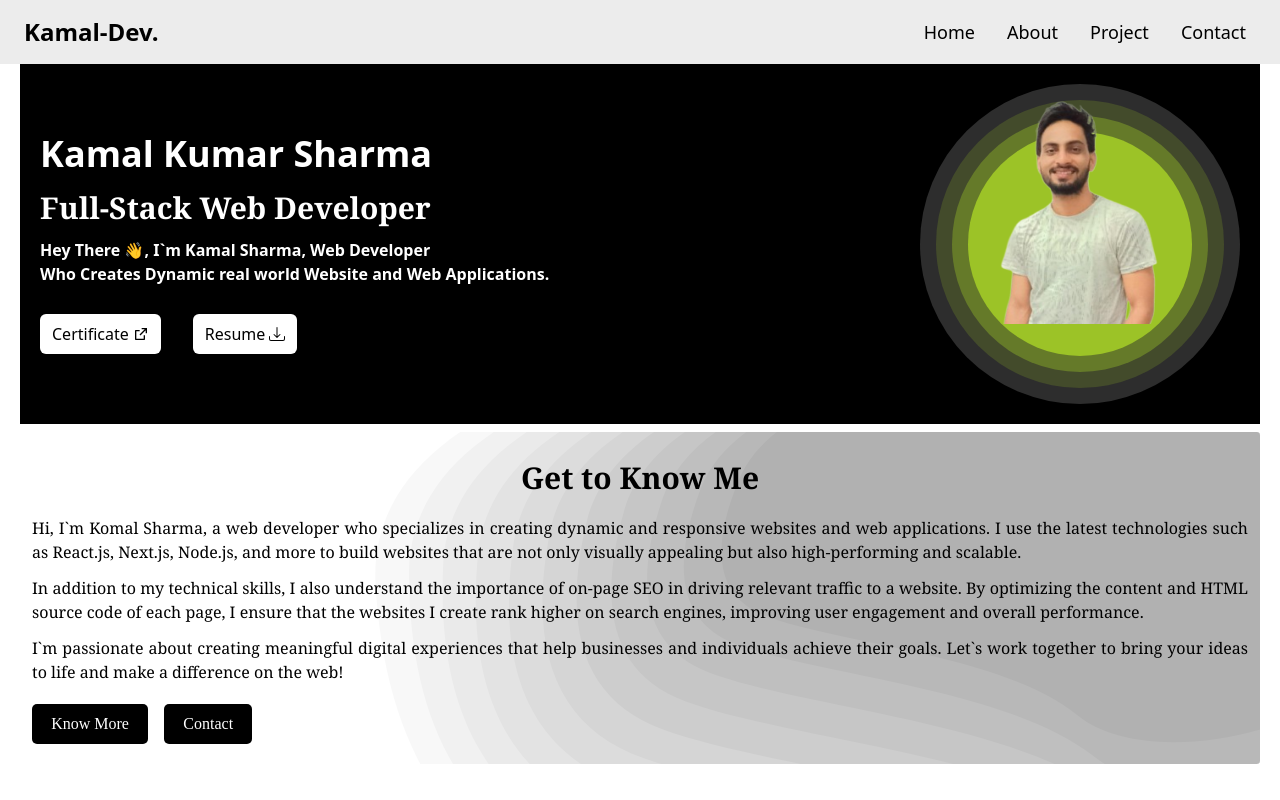
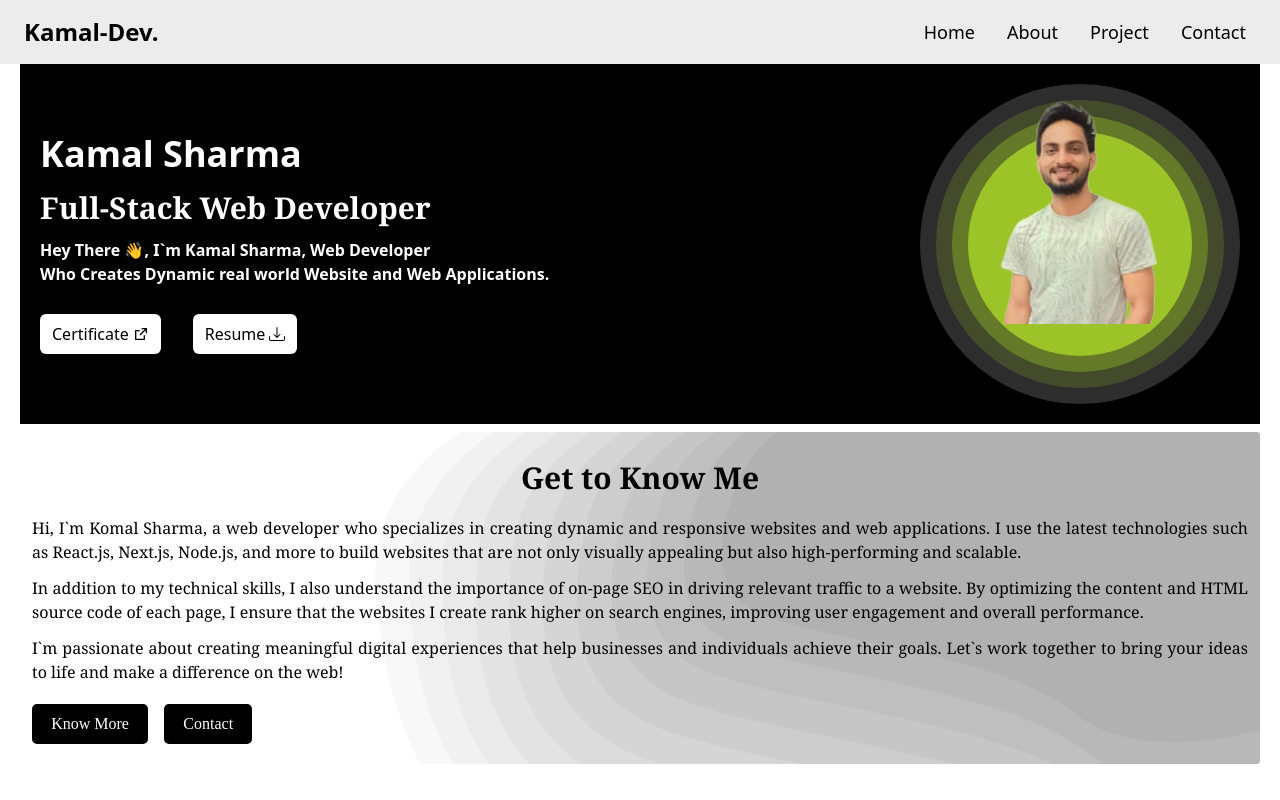
Before and after one commit to kksharma2101/my-portfolio, a Next.js app: page / in a window 1280 px wide. Shown: the top 800 px of the page. Built offline with nearby package versions, Linux system fonts and the light colour scheme.

Commit message:
change name in interoduction file

```diff
--- a/src/components/home/Introduction.tsx
+++ b/src/components/home/Introduction.tsx
@@ -10,7 +10,7 @@ const Introduction = () => {
     <section className="mx-4 lg:mx-5">
       <div className="bg-black h-full flex justify-between items-center p-5 mt-16">
         <div className="text-white">
-          <h1 className="text-4xl font-bold py-4">Kamal Kumar Sharma</h1>
+          <h1 className="text-4xl font-bold py-4">Kamal Sharma</h1>
           <h1 className="text-3xl font-semibold font-serif">
             Full-Stack Web Developer
           </h1>
```
